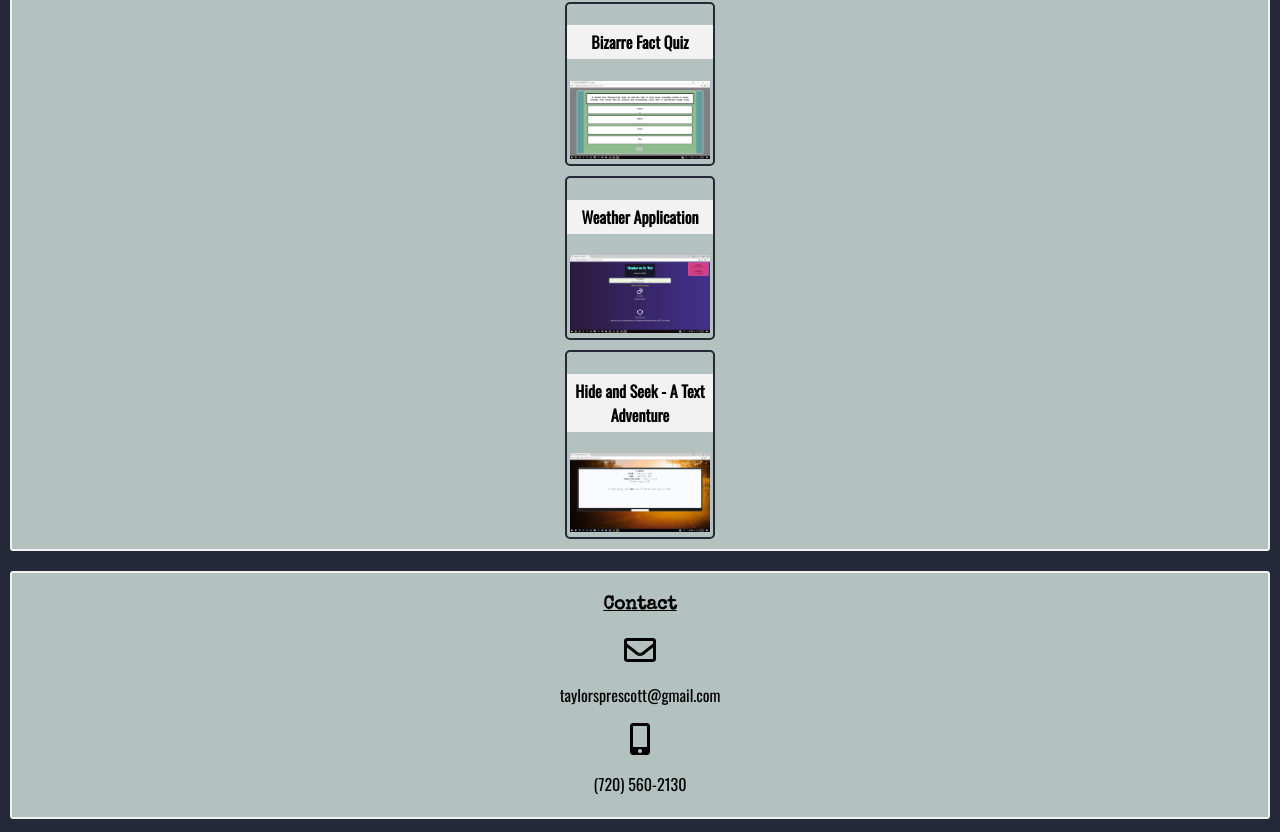
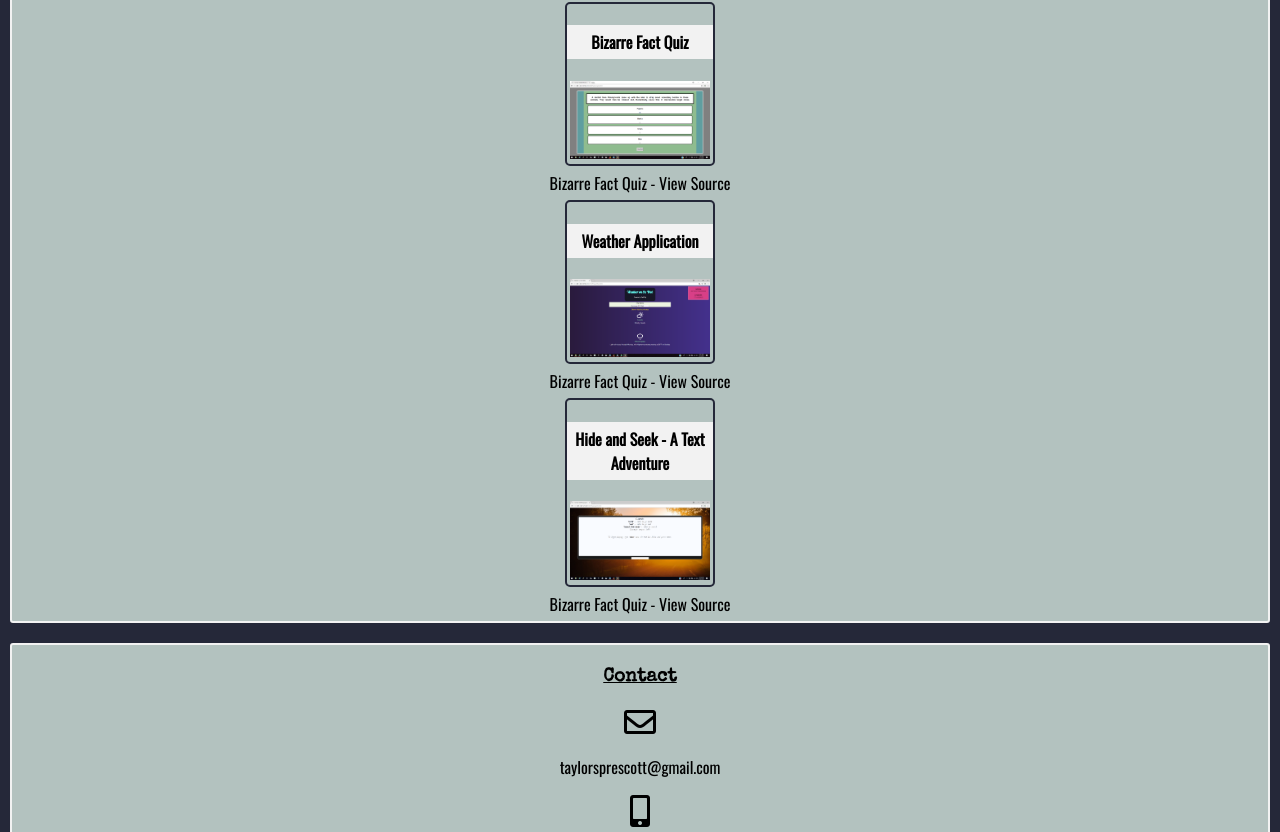
Before and after one commit to TSPrescott/TSPrescott.github.io, a plain HTML site: page index.html in a window 1280 px wide. Shown: the part 1406-2238 px from the top of the page. Drawn offline with nearby package versions, Linux system fonts and the light colour scheme; a script that the page names is missing.

Commit message:
Update index.html

```diff
--- a/index.html
+++ b/index.html
@@ -60,6 +60,9 @@
                     <img src="pics/QuizGamePic.png" alt="quiz preview pic">
                 </div>
             </a>
+            <div class="project-container">
+            <a href="https://github.com/TSPrescott/Portfolio_Project_One" class="source">Bizarre Fact Quiz - View Source</a>
+        </div>
         </div>
         <div class="project-container">
             <a href="projects/index.html" target="_blank">
@@ -70,12 +73,18 @@
             </a>
         </div>
         <div class="project-container">
+            <a href="https://github.com/TSPrescott/Portfolio_Project_Two" class="source">Bizarre Fact Quiz - View Source</a>
+        </div>
+        <div class="project-container">
             <a href="projects/project3.html" target="_blank">
                 <div class="projects" id="projectThree">
                     <h4>Hide and Seek - A Text Adventure</h4>
                     <img src="pics/TextAdvPreview.png" alt="Text Adventure preview pic">
                 </div>
             </a>
+        </div>
+        <div class="project-container">
+            <a href="https://github.com/TSPrescott/Portfolio_Project_Three" class="source">Bizarre Fact Quiz - View Source</a>
         </div>
     </section>
 
```
